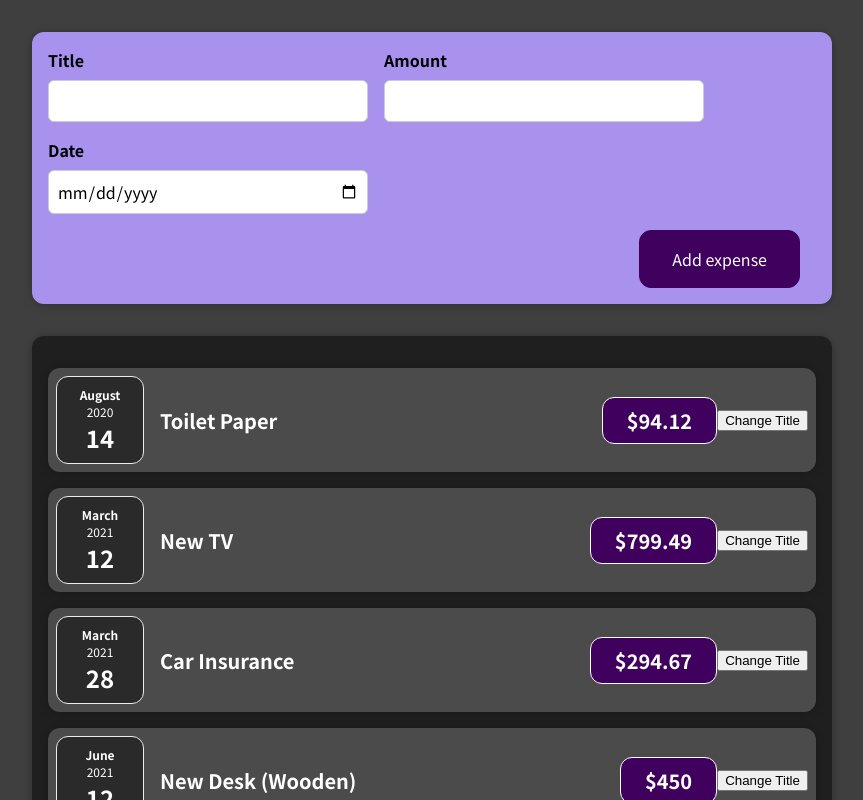
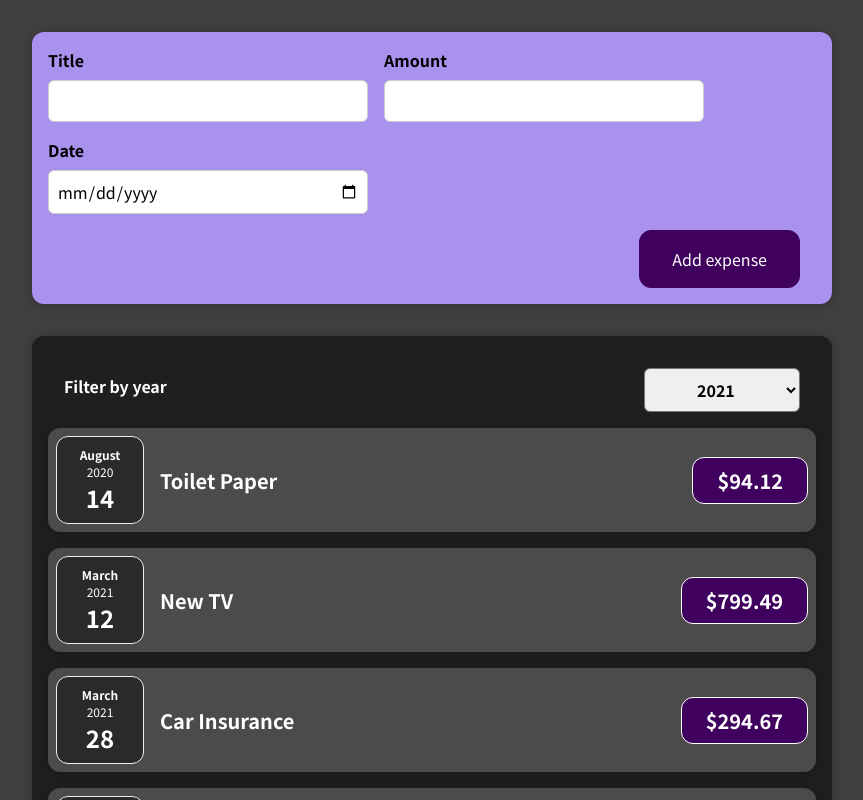
Before and after one commit to Ana-Vartasashvili/expense-tracker-app, a React (Create React App) app: page / in a window 1280 px wide. Shown: the top 800 px of the page, without its empty margins (208-1071 px from the left). Built offline with nearby package versions, Linux system fonts and the light colour scheme.

Commit message:
add an expense filter component

```diff
--- a/src/components/Expenses/ExpenseItem.js
+++ b/src/components/Expenses/ExpenseItem.js
@@ -1,23 +1,15 @@
 import "./ExpenseItem.css";
 import Card from "../UI/Card";
 import ExpenseDate from "./ExpenseDate";
-import { useState } from "react";
 
 function ExpenseItem(props) {
-  const [title, setTitle] = useState(props.title);
-
-  const clickHandler = () => {
-    setTitle("Ana");
-  };
-
   return (
     <Card className="expense-item">
       <ExpenseDate date={props.date} />
       <div className="expense-item__description">
-        <h2>{title}</h2>
+        <h2>{props.title}</h2>
         <div className="expense-item__price">${props.amount}</div>
       </div>
-      <button onClick={clickHandler}>Change Title</button>
     </Card>
   );
 }
--- a/src/components/Expenses/Expenses.js
+++ b/src/components/Expenses/Expenses.js
@@ -1,11 +1,25 @@
 import ExpenseItem from "./ExpenseItem";
 import "./Expenses.css";
 import Card from "../UI/Card";
+import ExpensesFilter from "./ExpensesFilter";
+import { useState } from "react";
 
 function Expenses(props) {
   const { expenses } = props;
+
+  const [filteredYear, changeFilteredYear] = useState("2021");
+
+  const expenseYearHandler = (year) => {
+    const selectedYear = year;
+    console.log(selectedYear);
+  };
+
   return (
     <Card className="expenses">
+      <ExpensesFilter
+        selected={filteredYear}
+        onSelectYear={expenseYearHandler}
+      />
       <ExpenseItem
         title={expenses[0].title}
         amount={expenses[0].amount}
--- /dev/null
+++ b/src/components/Expenses/ExpensesFilter.css
@@ -0,0 +1,24 @@
+.expenses-filter {
+  color: white;
+  padding: 0 1rem;
+}
+
+.expenses-filter__control {
+  display: flex;
+  width: 100%;
+  align-items: center;
+  justify-content: space-between;
+  margin: 1rem 0;
+}
+
+.expenses-filter label {
+  font-weight: bold;
+  margin-bottom: 0.5rem;
+}
+
+.expenses-filter select {
+  font: inherit;
+  padding: 0.5rem 3rem;
+  font-weight: bold;
+  border-radius: 6px;
+}
--- /dev/null
+++ b/src/components/Expenses/ExpensesFilter.js
@@ -0,0 +1,24 @@
+import "./ExpensesFilter.css";
+import { useState } from "react";
+
+const ExpensesFilter = (props) => {
+  const selectExpenseYear = (e) => {
+    props.onSelectYear(e.target.value);
+  };
+
+  return (
+    <div className="expenses-filter">
+      <div className="expenses-filter__control">
+        <label>Filter by year</label>
+        <select value={props.selected} onChange={selectExpenseYear}>
+          <option value="2022">2022</option>
+          <option value="2021">2021</option>
+          <option value="2020">2020</option>
+          <option value="2019">2019</option>
+        </select>
+      </div>
+    </div>
+  );
+};
+
+export default ExpensesFilter;
```
